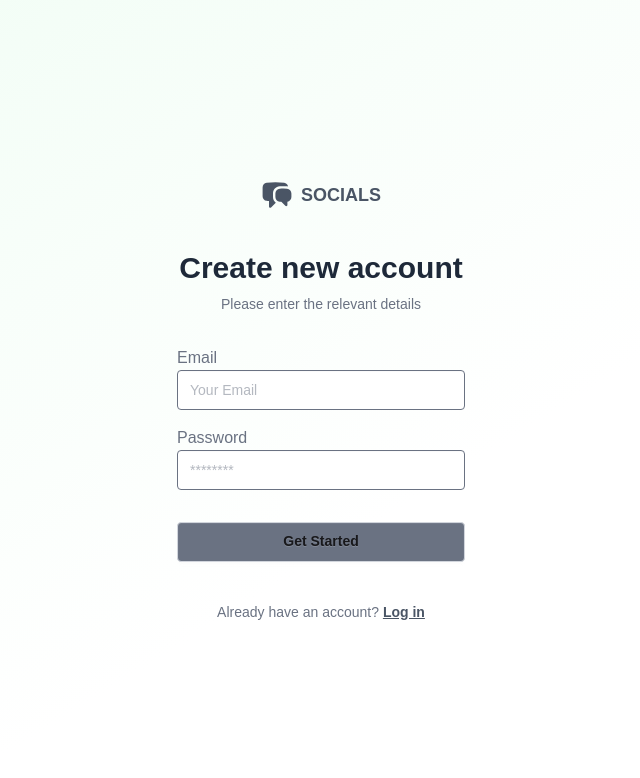
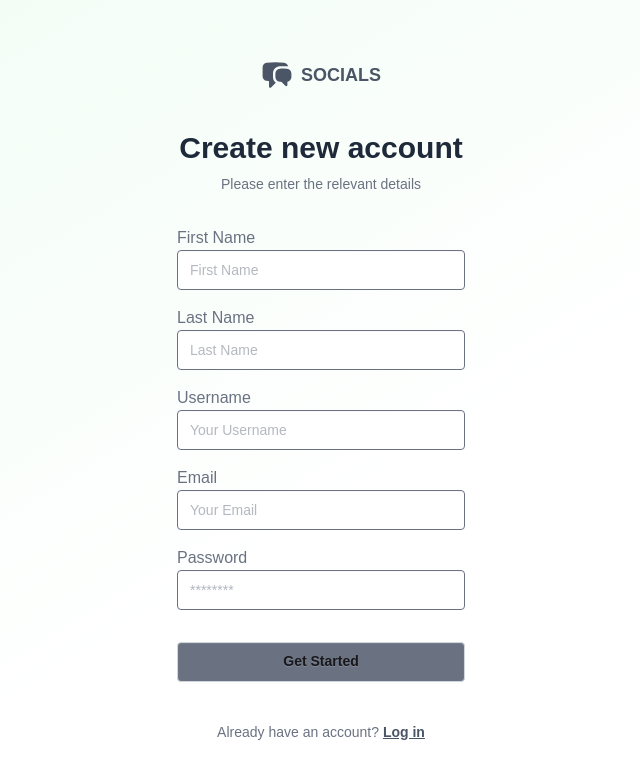
Before and after one commit to oxcode-dev/socials-frontend, a Next.js app: page /auth/register in a window 1280 px wide. Shown: the top 778 px of the page, without its empty margins (319-959 px from the left). Built offline with nearby package versions, Linux system fonts and the light colour scheme.

Commit message:
initials

```diff
--- a/forms/auth/SignUpForm.tsx
+++ b/forms/auth/SignUpForm.tsx
@@ -12,6 +12,18 @@ const SignUpForm = () => {
         <>
 
             <form className="flex flex-col w-full space-y-4 text-gray-500">
+                <div>
+                    <label htmlFor="first_name" className="font-medium text-gray-500 mb-1">First Name</label>
+                    <input type="text" id="first_name" placeholder="First Name" className="input bg-white border-gray-500" />
+                </div>
+                <div>
+                    <label htmlFor="last_name" className="font-medium text-gray-500 mb-1">Last Name</label>
+                    <input type="text" id="last_name" placeholder="Last Name" className="input bg-white border-gray-500" />
+                </div>
+                <div>
+                    <label htmlFor="username" className="font-medium text-gray-500 mb-1">Username</label>
+                    <input type="text" id="username" placeholder="Your Username" className="input bg-white border-gray-500" />
+                </div>
                 <div>
                     <label htmlFor="email" className="font-medium text-gray-500 mb-1">Email</label>
                     <input type="email" id="email" placeholder="Your Email" className="input bg-white border-gray-500" />
```
